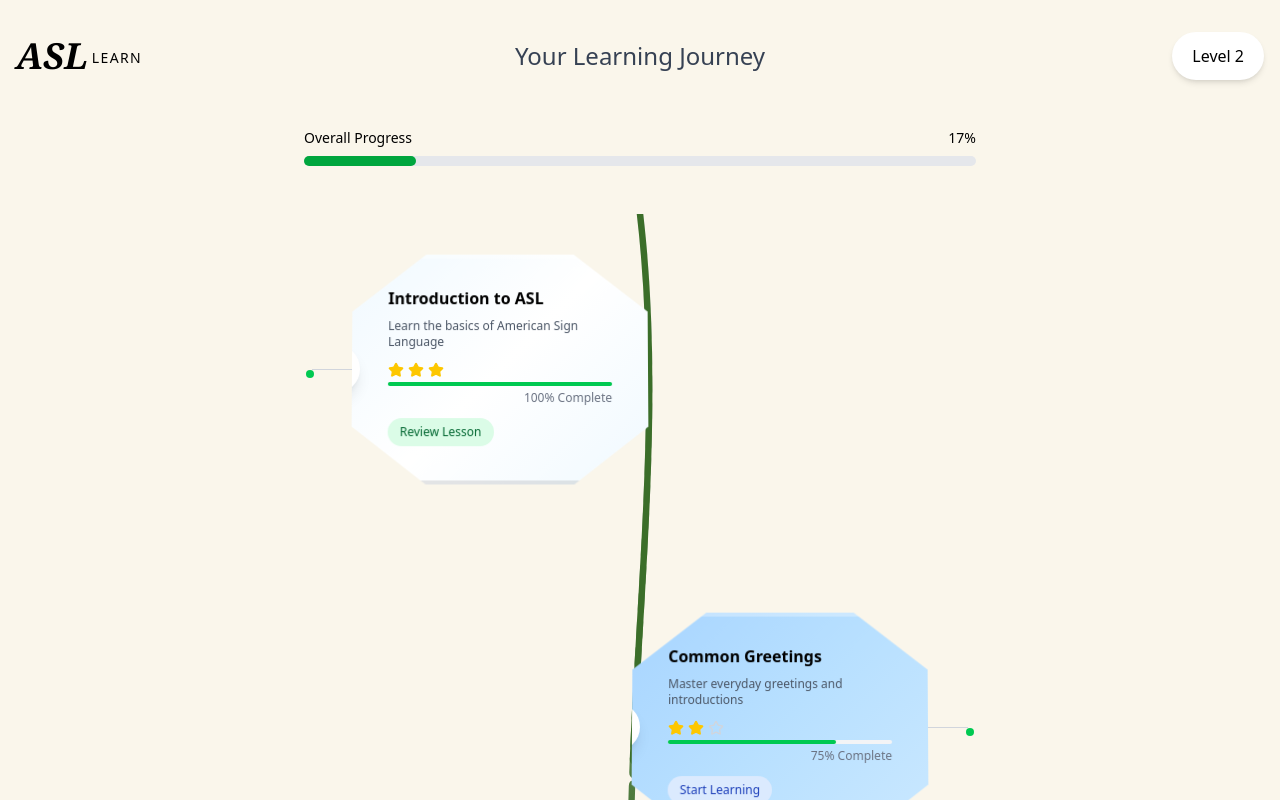
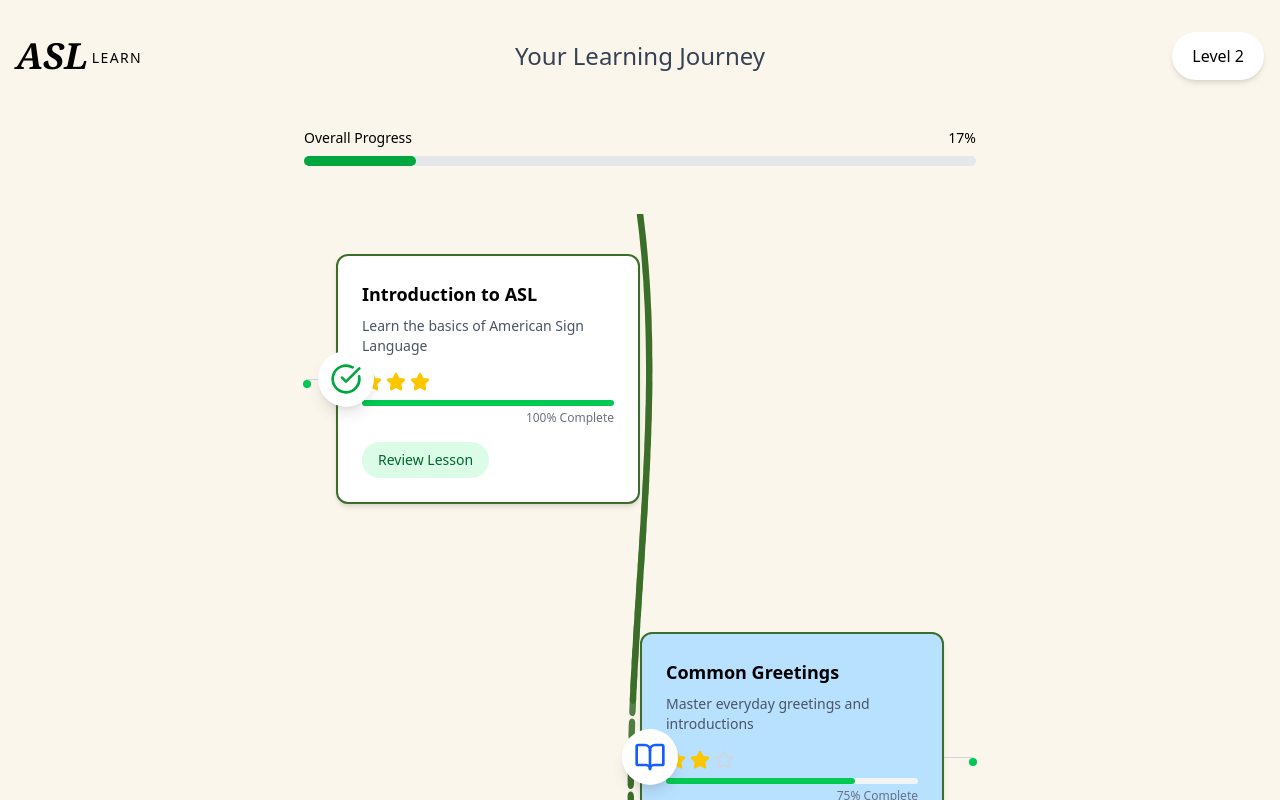
Before and after one commit to Shj286/ASLearn, a Next.js app: page /lessons in a window 1280 px wide. Shown: the top 800 px of the page. Built offline with nearby package versions, Linux system fonts and the light colour scheme.

Commit message:
Rectangle shpaed node with border

```diff
--- a/app/lessons/page.tsx
+++ b/app/lessons/page.tsx
@@ -67,20 +67,6 @@ export default function LessonsPage() {
       }, 1500);
     }
   };
-
-  // Updated octagon styles with more space
-  const octagonStyles = {
-    // Less aggressive octagon for better content visibility
-    clipPath: "polygon(25% 0%, 75% 0%, 100% 25%, 100% 75%, 75% 100%, 25% 100%, 0% 75%, 0% 25%)",
-    transform: "perspective(800px) rotateX(2deg)", // Even more subtle 3D effect
-    padding: "32px 36px", // Increased padding for content
-    minHeight: "220px", // Ensure minimum height for content
-  };
-
-  // Add these CSS classes in your component
-  const currentLessonGradient = "linear-gradient(135deg, #a8d5ff 0%, #b8e0ff 50%, #cae8ff 100%)";
-  const completedLessonGradient = "linear-gradient(135deg, #f0f9ff 0%, #ffffff 50%, #f0f9ff 100%)";
-  const lockedLessonGradient = "linear-gradient(135deg, #f5f5f5 0%, #ffffff 50%, #f5f5f5 100%)";
 
   return (
     <div className="min-h-screen bg-[#faf6eb]">
@@ -185,15 +171,15 @@ export default function LessonsPage() {
                     transition={{ delay: index * 0.1 }}
                     className={`
                       relative flex items-center justify-center
-                      ${isLeft ? 'ml-12 mr-auto' : 'mr-12 ml-auto'}
+                      ${isLeft ? 'ml-8 mr-auto' : 'mr-8 ml-auto'}
                       ${isLocked ? 'opacity-60' : 'opacity-100'}
                     `}
-                    style={{ width: 'calc(50% - 40px)' }}
+                    style={{ width: 'calc(50% - 32px)' }}
                   >
-                    {/* Connector path to main line - longer to accommodate larger shape */}
+                    {/* Connector path to main line */}
                     <div
                       className={`absolute top-1/2 h-px bg-gray-300 ${isLeft ? 'right-full' : 'left-full'}`}
-                      style={{ width: '40px' }}
+                      style={{ width: '30px' }}
                     >
                       {/* Animated dot moving along connector on hover */}
                       {(isCompleted || isCurrent) && (
@@ -212,27 +198,15 @@ export default function LessonsPage() {
 
                     {/* Lesson card */}
                     <motion.div
-                      whileHover={!isLocked ? {
-                        scale: 1.03,
-                        rotateX: "0deg",
-                        boxShadow: "0 15px 30px rgba(0,0,0,0.15)"
-                      } : {}}
+                      whileHover={!isLocked ? { scale: 1.03 } : {}}
                       onClick={() => !isLocked && handleLessonClick(lesson.id)}
                       className={`
-                        relative block w-full p-6 transition-all
+                        relative block w-full p-6 rounded-xl shadow-md transition-all
                         ${isCurrent ? 'bg-[#b8e0ff]' : 'bg-white'}
-                        ${isLocked ? 'cursor-default' : 'cursor-pointer'}
+                        ${isLocked ? 'cursor-default border-2 border-gray-200' : 'cursor-pointer'}
+                        ${isCompleted ? 'border-2 border-[#3b6e29]' : ''}
+                        ${isCurrent ? 'border-2 border-[#3b6e29]' : ''}
                       `}
-                      style={{
-                        ...octagonStyles,
-                        boxShadow: "0 8px 16px rgba(0,0,0,0.1), inset 0 -4px 0 rgba(0,0,0,0.1), inset 0 4px 0 rgba(255,255,255,0.3)",
-                        background: isCurrent
-                          ? currentLessonGradient
-                          : isCompleted
-                            ? completedLessonGradient
-                            : lockedLessonGradient,
-                        transition: "all 0.3s ease"
-                      }}
                     >
                       {/* Celebration animation overlay */}
                       <AnimatePresence>
@@ -282,31 +256,31 @@ export default function LessonsPage() {
                       </AnimatePresence>
 
                       {/* Status icon */}
-                      <div className="absolute -left-10 top-1/2 transform -translate-y-1/2 flex items-center justify-center w-12 h-12 rounded-full bg-white shadow-lg z-10">
+                      <div className="absolute -left-5 top-1/2 transform -translate-y-1/2 flex items-center justify-center w-14 h-14 rounded-full bg-white shadow-lg z-10">
                         {isCompleted && (
-                          <CheckCircle className="w-6 h-6 text-green-600" />
+                          <CheckCircle className="w-8 h-8 text-green-600" />
                         )}
                         {isCurrent && (
-                          <BookOpen className="w-6 h-6 text-blue-600" />
+                          <BookOpen className="w-8 h-8 text-blue-600" />
                         )}
                         {isLocked && (
-                          <Lock className="w-6 h-6 text-gray-400" />
+                          <Lock className="w-8 h-8 text-gray-400" />
                         )}
                       </div>
 
-                      <h3 className="font-bold text-md mb-2">{lesson.title}</h3>
-                      <p className="text-gray-600 text-xs mb-3">{lesson.description}</p>
+                      <h3 className="font-bold text-lg mb-2">{lesson.title}</h3>
+                      <p className="text-gray-600 text-sm mb-3">{lesson.description}</p>
 
                       {/* Progress indicators */}
-                      <div className="mt-3">
+                      <div className="mt-4">
                         {!isLocked && (
                           <>
-                            {/* Star rating - smaller */}
-                            <div className="flex space-x-1 mb-1">
+                            {/* Star rating */}
+                            <div className="flex space-x-1 mb-2">
                               {[...Array(3)].map((_, i) => (
                                 <Star
                                   key={i}
-                                  className={`w-4 h-4 ${
+                                  className={`w-5 h-5 ${
                                     i < lesson.stars
                                       ? 'text-yellow-400 fill-yellow-400'
                                       : 'text-gray-300'
@@ -315,10 +289,10 @@ export default function LessonsPage() {
                               ))}
                             </div>
 
-                            {/* Progress bar - smaller height */}
-                            <div className="w-full bg-gray-100 rounded-full h-1">
+                            {/* Progress bar */}
+                            <div className="w-full bg-gray-100 rounded-full h-1.5">
                               <div
-                                className="bg-green-500 h-1 rounded-full"
+                                className="bg-green-500 h-1.5 rounded-full"
                                 style={{ width: `${lesson.completionPercentage}%` }}
                               />
                             </div>
@@ -335,15 +309,14 @@ export default function LessonsPage() {
                         )}
                       </div>
 
-                      {/* Call to action button - smaller */}
+                      {/* Call to action button */}
                       {(isCompleted || isCurrent) && (
                         <Link
                           href={`/lessons/${lesson.id}`}
                           className={`
-                            mt-3 inline-block px-3 py-1.5 rounded-full text-xs font-medium
+                            mt-4 inline-block px-4 py-2 rounded-full text-sm font-medium
                             ${isCompleted ? 'bg-green-100 text-green-800' : 'bg-blue-100 text-blue-800'}
                           `}
-                          style={{ marginBottom: "6px" }}
                         >
                           {isCompleted ? 'Review Lesson' : 'Start Learning'}
                         </Link>
```
